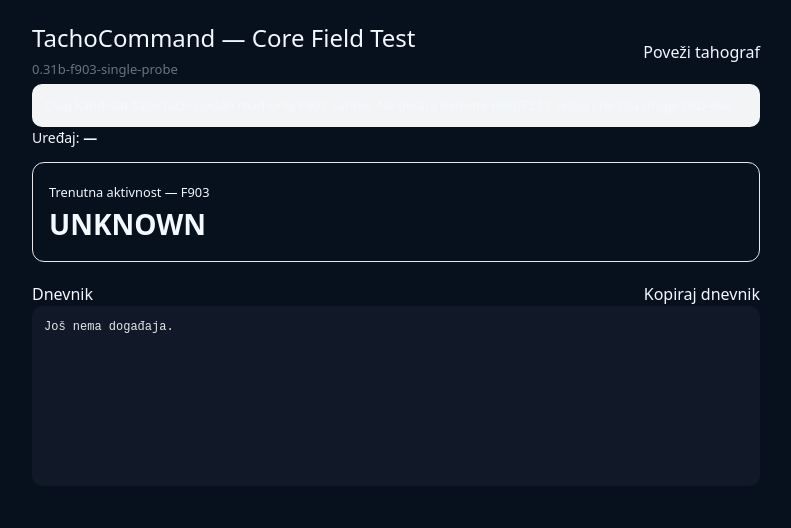
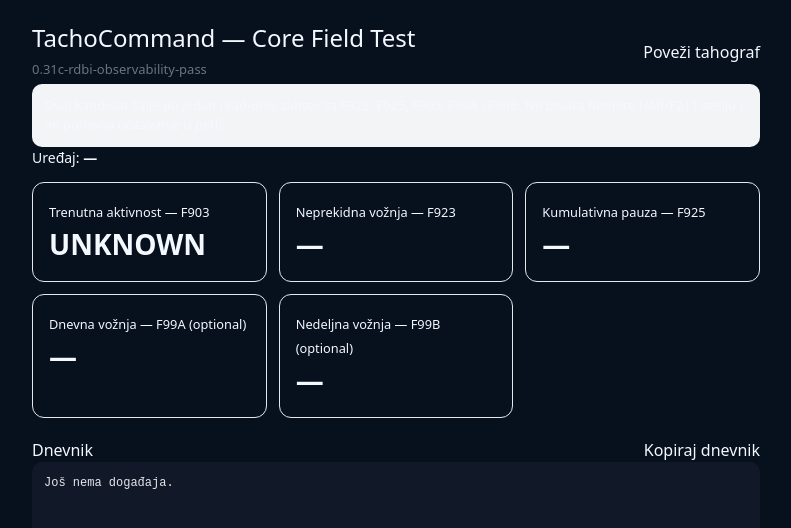
Before and after one commit to JakDoh/Tacho-Command, a Next.js app: page /field-test in a window 1280 px wide. Shown: the top 528 px of the page, without its empty margins (244-1035 px from the left). Built offline with nearby package versions, Linux system fonts and the light colour scheme.

Commit message:
fix: restore observable one-pass RDBI reads

```diff
--- a/app/field-test/read-only-field-test-client.tsx
+++ b/app/field-test/read-only-field-test-client.tsx
@@ -7,7 +7,12 @@ import {
   TACHO_DIAGNOSTICS_SERVICE_UUID,
   TACHO_OPTIONAL_SERVICE_UUIDS,
 } from "../../lib/tacho-ble.js";
-import { buildReadDataByIdentifier, parseDriverWorkingState, RHMI_DIDS } from "../../lib/tacho-rhmi.js";
+import {
+  buildReadDataByIdentifier,
+  parseDriverMinutesDid,
+  parseDriverWorkingState,
+  RHMI_DIDS,
+} from "../../lib/tacho-rhmi.js";
 import { createUdsResponseCollector } from "../../lib/tacho-uds.js";
 
 type BleCharacteristic = {
@@ -34,7 +39,7 @@ type PendingRequest = {
   reject: (error: Error) => void;
 };
 
-const APP_VERSION = "0.31b-f903-single-probe";
+const APP_VERSION = "0.31c-rdbi-observability-pass";
 const sleep = (ms: number) => new Promise((resolve) => window.setTimeout(resolve, ms));
 
 const writeGatt = async (char: BleCharacteristic, bytes: number[]) => {
@@ -52,6 +57,10 @@ export default function ReadOnlyFieldTestClient() {
   const [connected, setConnected] = useState(false);
   const [deviceName, setDeviceName] = useState("—");
   const [activity, setActivity] = useState("unknown");
+  const [continuousDrivingSec, setContinuousDrivingSec] = useState<number | null>(null);
+  const [breakSec, setBreakSec] = useState<number | null>(null);
+  const [dailyDrivingSec, setDailyDrivingSec] = useState<number | null>(null);
+  const [weeklyDrivingSec, setWeeklyDrivingSec] = useState<number | null>(null);
   const [logs, setLogs] = useState<LogEntry[]>([]);
 
   const stopRef = useRef(false);
@@ -77,6 +86,10 @@ export default function ReadOnlyFieldTestClient() {
     stopRef.current = false;
     gattWriteQueueRef.current = Promise.resolve();
     setActivity("unknown");
+    setContinuousDrivingSec(null);
+    setBreakSec(null);
+    setDailyDrivingSec(null);
+    setWeeklyDrivingSec(null);
 
     try {
       const bluetooth = (navigator as Navigator & {
@@ -199,28 +212,56 @@ export default function ReadOnlyFieldTestClient() {
       }
 
       setConnected(true);
-      addLog("pass", "TesterPresent potvrđen. Šaljem jedan read-only F903 zahtev.");
+      addLog("pass", "TesterPresent potvrđen. Pokrećem jedan opservacioni prolaz kroz pet RDBI DID-ova.");
 
-      const f903Response = await sendUds(
-        buildReadDataByIdentifier(RHMI_DIDS.DRIVER_1_WORKING_STATE),
-        4000,
-      );
-      if (!f903Response) {
-        addLog("warn", "F903 rezultat: TIMEOUT — odgovor nije primljen u roku od 4 s.");
-      } else if (f903Response[2] === 0x7f && f903Response[3] === 0x22) {
-        const nrc = f903Response[4];
-        addLog("warn", `F903 rezultat: NRC 0x${Number(nrc ?? 0).toString(16).padStart(2, "0").toUpperCase()}.`);
-      } else {
-        const parsed = parseDriverWorkingState(f903Response);
+      const formatDid = (did: number) => did.toString(16).padStart(4, "0").toUpperCase();
+      const classifyFailure = (label: string, response: number[] | null) => {
+        if (!response) {
+          addLog("warn", `${label} rezultat: TIMEOUT.`);
+          return true;
+        }
+        if (response[2] === 0x7f && response[3] === 0x22) {
+          addLog("warn", `${label} rezultat: NRC 0x${Number(response[4] ?? 0).toString(16).padStart(2, "0").toUpperCase()}.`);
+          return true;
+        }
+        return false;
+      };
+
+      const probeMinutes = async (
+        label: string,
+        did: number,
+        setter: (seconds: number | null) => void,
+      ) => {
+        const response = await sendUds(buildReadDataByIdentifier(did), 4000);
+        if (classifyFailure(label, response)) return;
+        const parsed = parseDriverMinutesDid(response ?? [], did);
+        if (parsed.valid) {
+          setter(parsed.minutes * 60);
+          addLog("pass", `${label} rezultat: POSITIVE — ${parsed.minutes} min.`);
+        } else {
+          addLog("warn", `${label} rezultat: UNEXPECTED — servis 0x${Number(response?.[2] ?? 0).toString(16).padStart(2, "0").toUpperCase()}.`);
+        }
+        await sleep(350);
+      };
+
+      await probeMinutes("F923", RHMI_DIDS.DRIVER_1_CONTINUOUS_DRIVING, setContinuousDrivingSec);
+      await probeMinutes("F925", RHMI_DIDS.DRIVER_1_CUMULATIVE_BREAK, setBreakSec);
+
+      const f903Response = await sendUds(buildReadDataByIdentifier(RHMI_DIDS.DRIVER_1_WORKING_STATE), 4000);
+      if (!classifyFailure("F903", f903Response)) {
+        const parsed = parseDriverWorkingState(f903Response ?? []);
         if (parsed.valid) {
           setActivity(parsed.activity);
           addLog("pass", `F903 rezultat: POSITIVE — aktivnost ${parsed.activity.toUpperCase()}.`);
         } else {
-          const service = f903Response[2];
-          addLog("warn", `F903 rezultat: UNEXPECTED — servis 0x${Number(service ?? 0).toString(16).padStart(2, "0").toUpperCase()}.`);
+          addLog("warn", `F903 rezultat: UNEXPECTED — DID ${formatDid(RHMI_DIDS.DRIVER_1_WORKING_STATE)}.`);
         }
       }
-      addLog("info", "Jednokratna F903 proba je završena. Pritisnite Prekini.");
+      await sleep(350);
+
+      await probeMinutes("F99A", RHMI_DIDS.DRIVER_1_CURRENT_DAILY_DRIVING, setDailyDrivingSec);
+      await probeMinutes("F99B", RHMI_DIDS.DRIVER_1_CURRENT_WEEKLY_DRIVING, setWeeklyDrivingSec);
+      addLog("info", "Jednokratni RDBI opservacioni prolaz je završen. Pritisnite Prekini.");
     } catch (error) {
       setConnected(false);
       addLog("fail", error instanceof Error ? error.message : String(error));
@@ -257,8 +298,8 @@ export default function ReadOnlyFieldTestClient() {
       </div>
 
       <p style={{ padding: 12, background: "#f3f4f6", borderRadius: 10, fontSize: 13 }}>
-        Ovaj kandidat šalje tačno jedan read-only F903 zahtev. Ne otvara Remote HMI/F211 sesiju
-        i ne čita druge DID-ove.
+        Ovaj kandidat šalje po jedan read-only zahtev za F923, F925, F903, F99A i F99B.
+        Ne otvara Remote HMI/F211 sesiju i ne ponavlja očitavanje u petlji.
       </p>
 
       <div style={{ marginBottom: 14, fontSize: 14 }}>Uređaj: <strong>{deviceName}</strong></div>
@@ -267,6 +308,22 @@ export default function ReadOnlyFieldTestClient() {
         <article style={{ padding: 16, border: "1px solid #e5e7eb", borderRadius: 12 }}>
           <small>Trenutna aktivnost — F903</small>
           <div style={{ fontSize: 28, fontWeight: 800 }}>{activity.toUpperCase()}</div>
+        </article>
+        <article style={{ padding: 16, border: "1px solid #e5e7eb", borderRadius: 12 }}>
+          <small>Neprekidna vožnja — F923</small>
+          <div style={{ fontSize: 28, fontWeight: 800 }}>{continuousDrivingSec === null ? "—" : `${continuousDrivingSec / 60} min`}</div>
+        </article>
+        <article style={{ padding: 16, border: "1px solid #e5e7eb", borderRadius: 12 }}>
+          <small>Kumulativna pauza — F925</small>
+          <div style={{ fontSize: 28, fontWeight: 800 }}>{breakSec === null ? "—" : `${breakSec / 60} min`}</div>
+        </article>
+        <article style={{ padding: 16, border: "1px solid #e5e7eb", borderRadius: 12 }}>
+          <small>Dnevna vožnja — F99A (optional)</small>
+          <div style={{ fontSize: 28, fontWeight: 800 }}>{dailyDrivingSec === null ? "—" : `${dailyDrivingSec / 60} min`}</div>
+        </article>
+        <article style={{ padding: 16, border: "1px solid #e5e7eb", borderRadius: 12 }}>
+          <small>Nedeljna vožnja — F99B (optional)</small>
+          <div style={{ fontSize: 28, fontWeight: 800 }}>{weeklyDrivingSec === null ? "—" : `${weeklyDrivingSec / 60} min`}</div>
         </article>
       </div>
 
```
